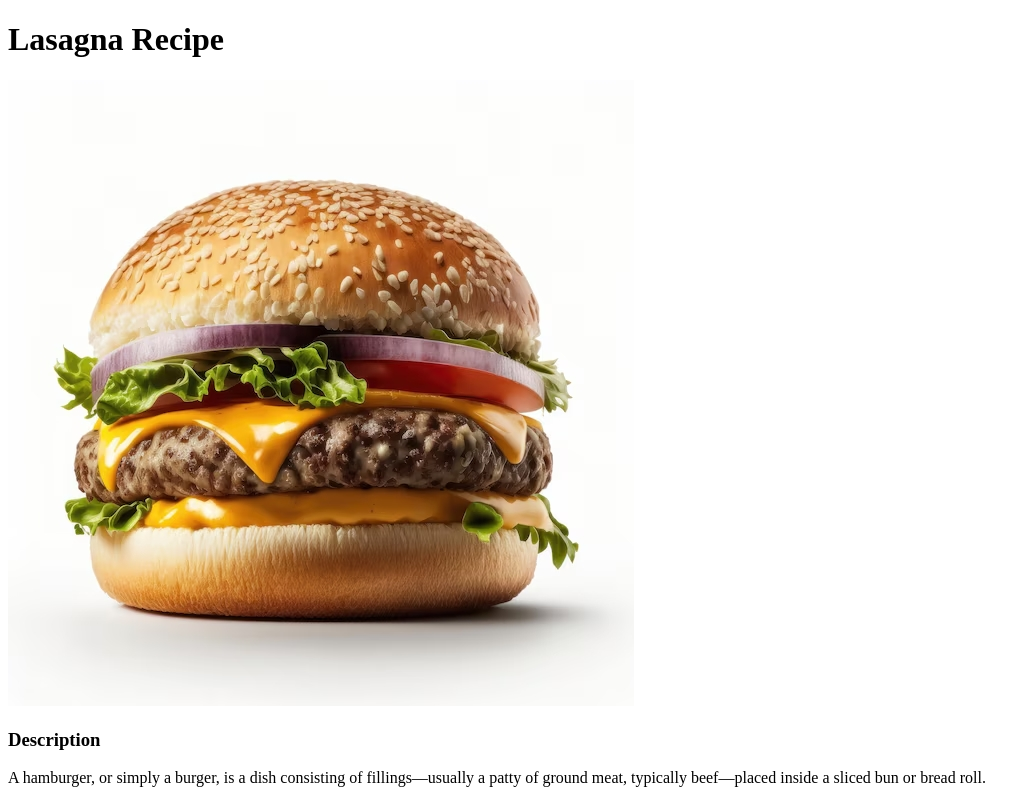
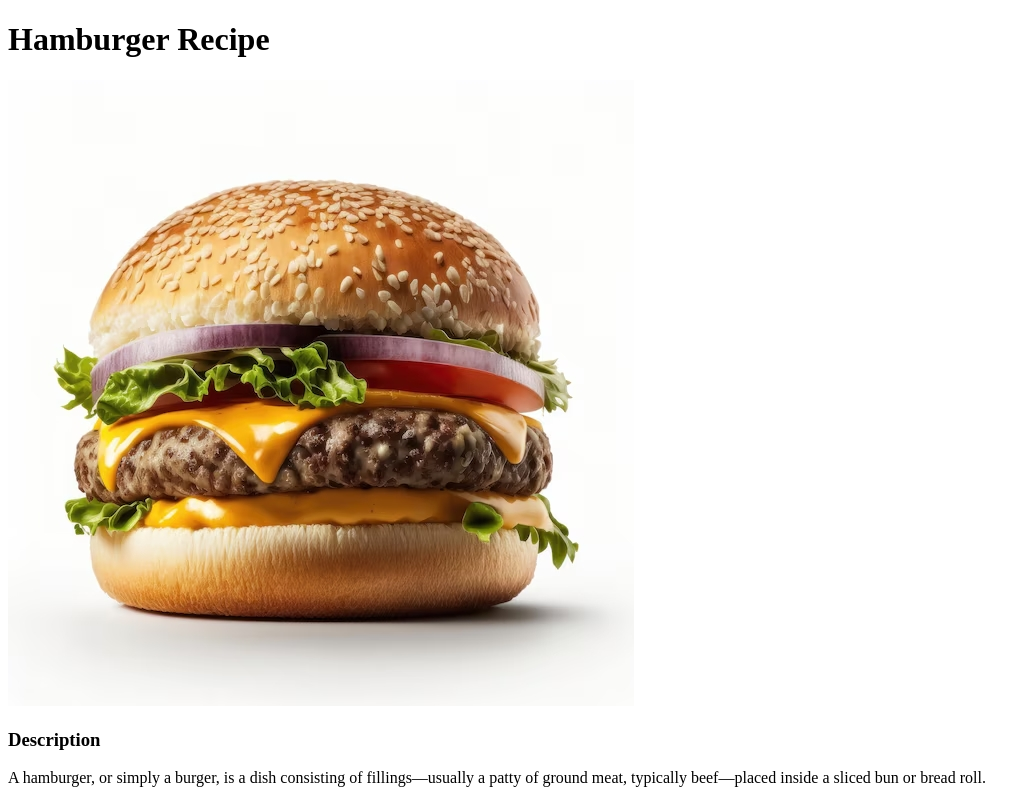
Before and after one commit to GrigoryKazaryan/odin-recipes, a plain HTML site: page recipes/Hamburger.html in a window 1280 px wide. Shown: the top 800 px of the page, without its empty margins (0-1036 px from the left). Drawn offline with Linux system fonts and the light colour scheme.

Commit message:
fixed typo

```diff
--- a/recipes/Hamburger.html
+++ b/recipes/Hamburger.html
@@ -6,7 +6,7 @@
     <title>Document</title>
 </head>
 <body>
-    <h1>Lasagna Recipe</h1>
+    <h1>Hamburger Recipe</h1>
     <img src="../images/hamburger.jpg" alt="A picture of a made hamburger">
     <h3>Description</h3>
     <p>A hamburger, or simply a burger, is a dish consisting of fillings—usually a patty of ground meat, typically beef—placed inside a sliced bun or bread roll. </p>
```
